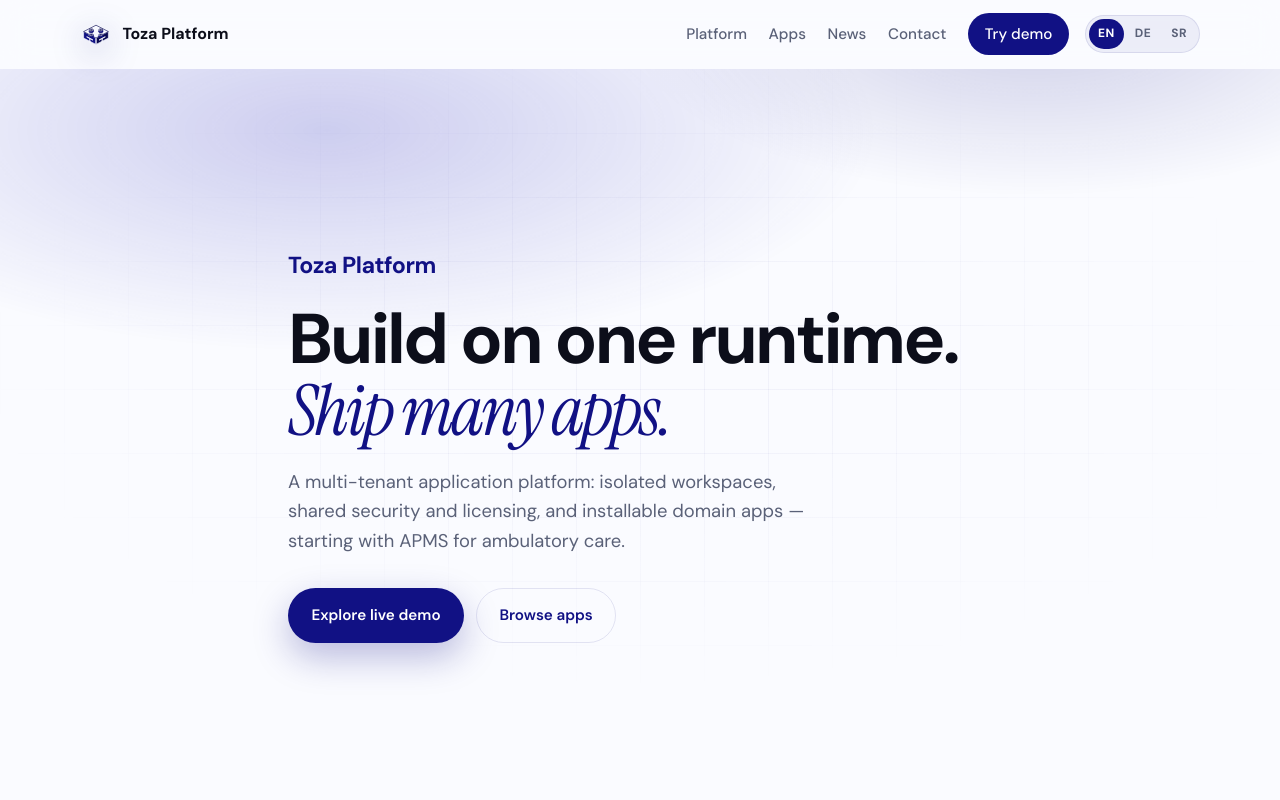
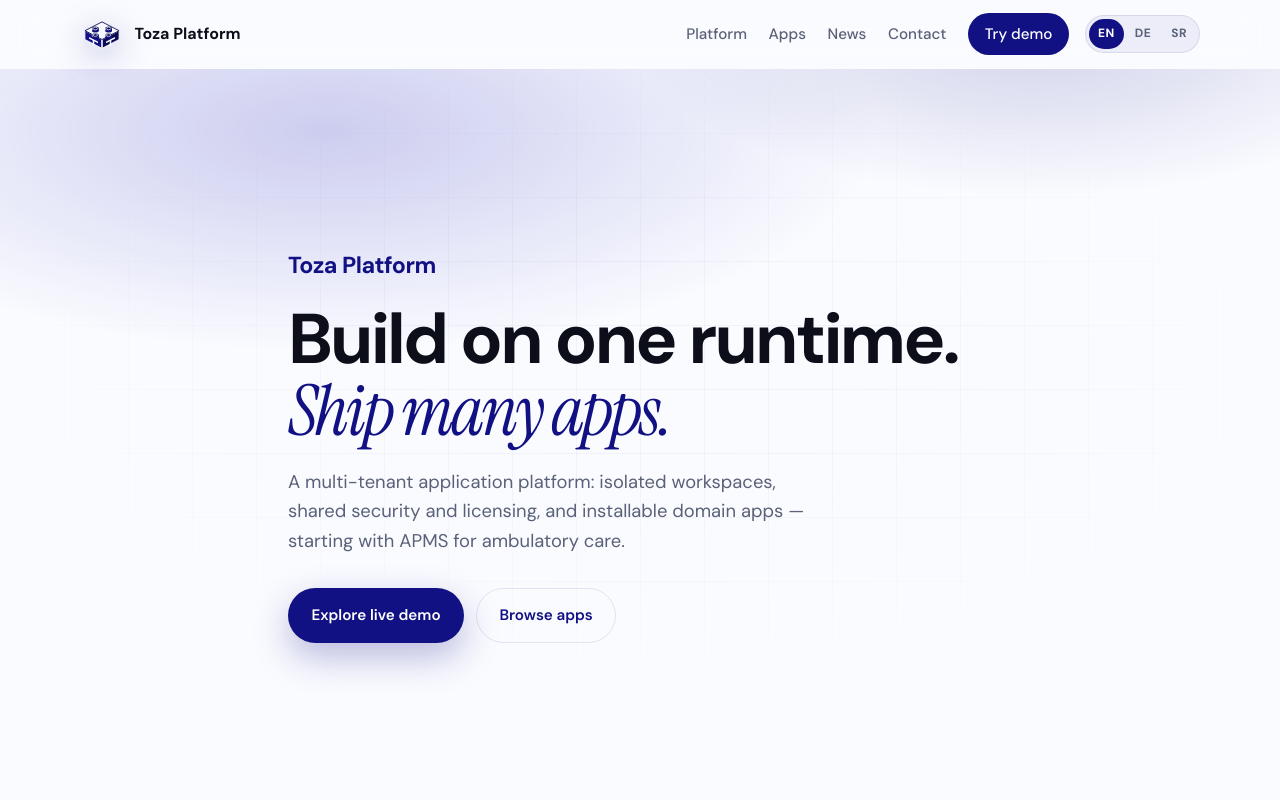
Before and after one commit to toza-mimoza/toza-platform-marketing, a website built with Vite: page index.html in a window 1280 px wide. Shown: the top 800 px of the page. Built offline with nearby package versions, Linux system fonts and the light colour scheme; no server answers.

Commit message:
Enlarge navbar brand mark for clearer logo presence.

```diff
--- a/index.html
+++ b/index.html
@@ -19,7 +19,7 @@
     <header class="site-header">
       <div class="container header-inner">
         <a class="brand" href="/">
-          <img class="brand-mark" src="/logo-block.svg" width="32" height="32" alt="" />
+          <img class="brand-mark" src="/logo-block.svg" width="44" height="44" alt="" />
           <span class="brand-text">Toza Platform</span>
         </a>
         <div class="header-actions">
--- a/src/styles.css
+++ b/src/styles.css
@@ -150,9 +150,9 @@ a:hover {
 
 .brand-mark {
   display: block;
-  width: 2rem;
-  height: 2rem;
-  border-radius: 0.4rem;
+  width: 2.75rem;
+  height: 2.75rem;
+  border-radius: 0.45rem;
   flex-shrink: 0;
   filter: drop-shadow(0 8px 16px rgba(17, 17, 132, 0.28));
 }
```
